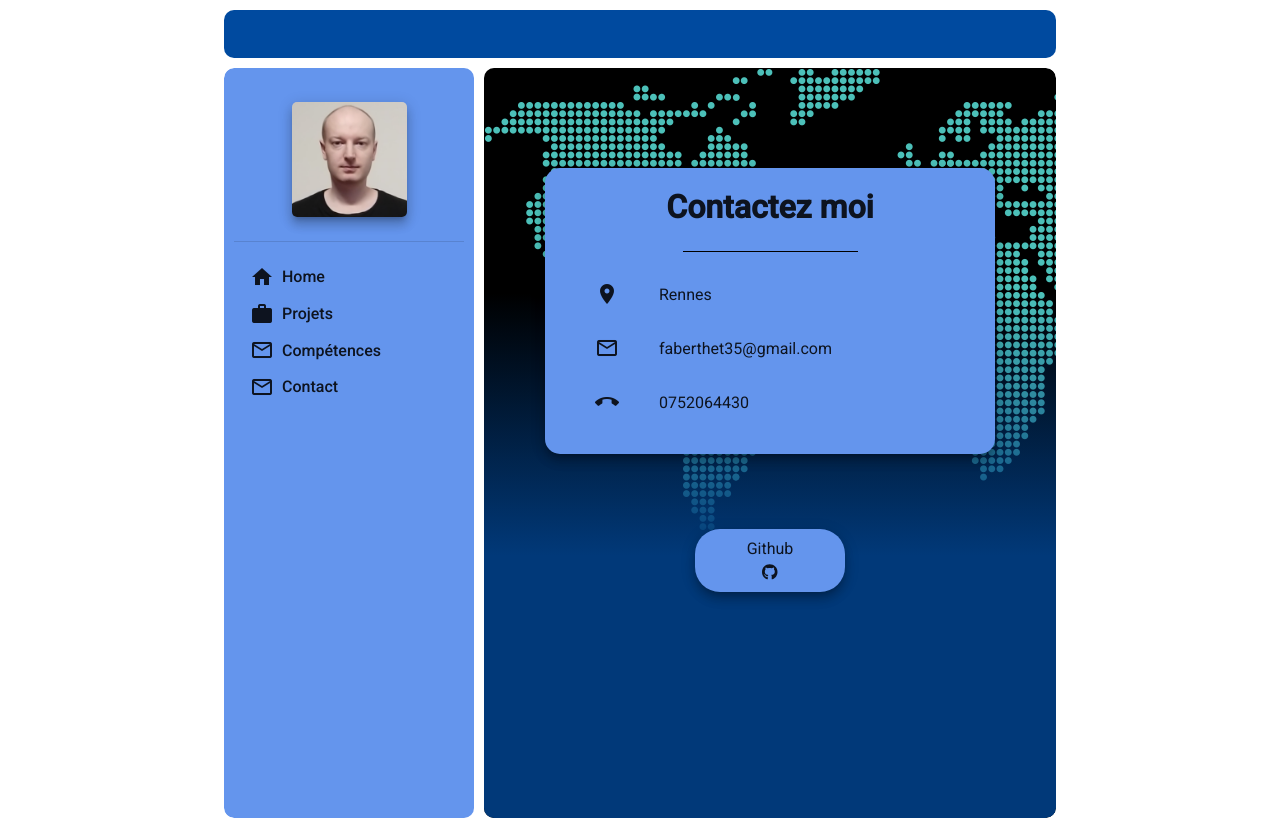
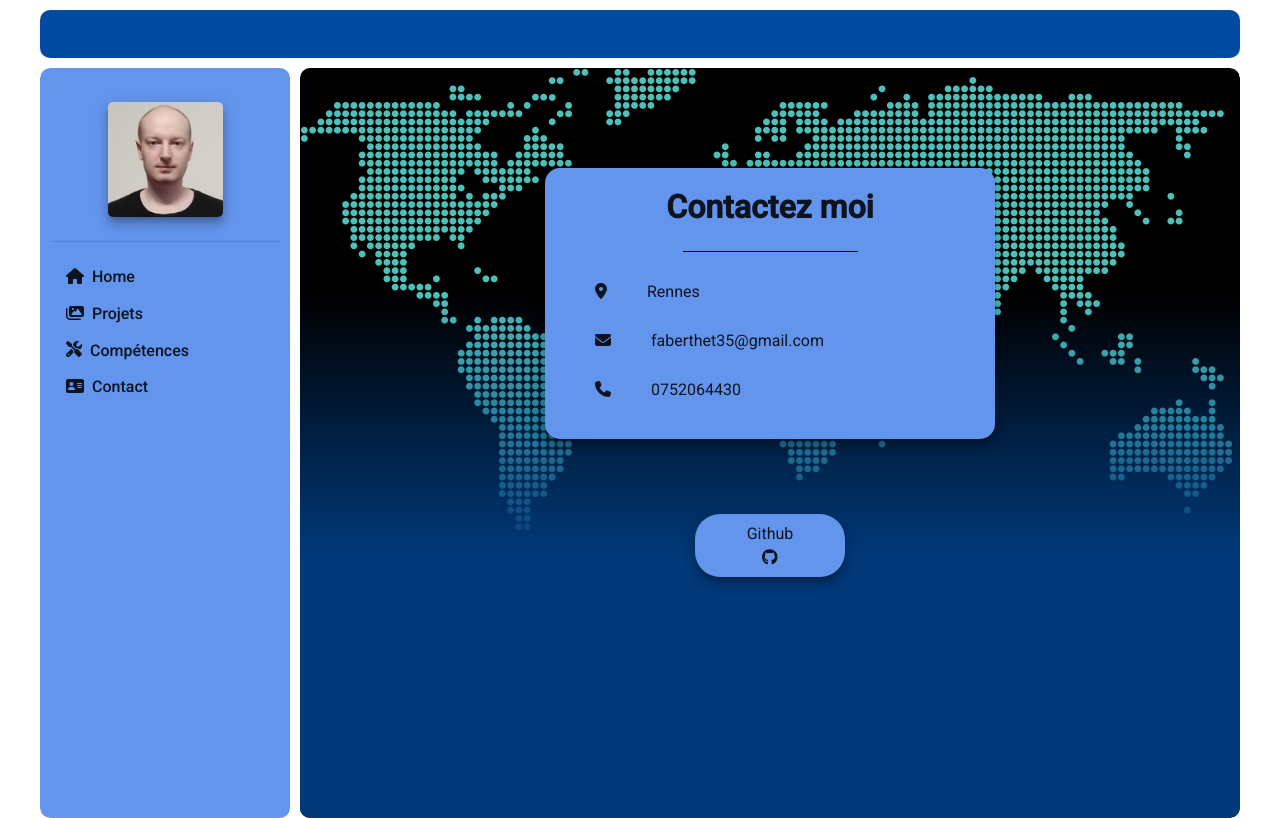
Before and after one commit to faberthet/cv, an Angular app: page /contact in a window 1280 px wide. Built offline with nearby package versions, Linux system fonts and the light colour scheme.

Commit message:
fa icons

```diff
--- a/src/app/app.component.css
+++ b/src/app/app.component.css
@@ -1,6 +1,6 @@
 
 .toolbarcontainer{
-    width: 65%;
+    width: 1200px;
     margin: 0 auto;
     height: 3rem ;
     background-color: #004a9f;
@@ -28,7 +28,7 @@
 
 mat-sidenav-container{
     background: transparent;
-   width: 65%;
+   width: 1200px;
 margin: 0 auto;
 margin-top: 10px;
 border-radius: 10px;
@@ -90,11 +90,15 @@ a{
 mat-icon{
     margin-right: 8px;
 }
+.sidenav-icon{
+    margin-right: 8px;
+}
 
 mat-divider{
 
     margin-bottom: 16px;
 }
+
 
 @media only screen and (max-width: 991px) {
     mat-sidenav-content{
@@ -110,3 +114,8 @@ mat-divider{
     }
 
 }
+@media only screen and (max-width: 1226px) {
+    mat-sidenav-container, .toolbarcontainer{
+        width: 98%;
+    }
+}
--- a/src/app/app.component.html
+++ b/src/app/app.component.html
@@ -16,25 +16,25 @@
     <mat-divider></mat-divider>
     <a routerLink="/">
       <button mat-button class="item">
-        <mat-icon>home</mat-icon>
+        <fa-icon class="sidenav-icon" [icon]="faHouse" ></fa-icon>
         <span>Home</span>
       </button>
     </a>
     <a routerLink="/projets">
       <button mat-button class="item">
-        <mat-icon>work</mat-icon>
+        <fa-icon class="sidenav-icon" [icon]="faImages" ></fa-icon>
         <span>Projets</span>
       </button>
     </a>
     <a routerLink="/competences">
       <button mat-button class="item">
-        <mat-icon>mail_outline</mat-icon>
+        <fa-icon class="sidenav-icon" [icon]="faScrewdriver" ></fa-icon>
         <span>Compétences</span>
       </button>
     </a>
     <a routerLink="/contact">
       <button mat-button class="item">
-        <mat-icon>mail_outline</mat-icon>
+        <fa-icon class="sidenav-icon" [icon]="faAdress" ></fa-icon>
         <span>Contact</span>
       </button>
     </a>
--- a/src/app/app.component.ts
+++ b/src/app/app.component.ts
@@ -2,7 +2,9 @@ import { Component, OnInit, ViewChild } from '@angular/core';
 import { MatSidenav } from '@angular/material/sidenav';
 import { BreakpointObserver, BreakpointState } from '@angular/cdk/layout'
 
-import { faBars } from '@fortawesome/free-solid-svg-icons';
+import { faBars,faScrewdriverWrench,faImages,faHouse,faAddressCard } from '@fortawesome/free-solid-svg-icons';
+
+
 
 @Component({
   selector: 'app-root',
@@ -12,6 +14,10 @@ import { faBars } from '@fortawesome/free-solid-svg-icons';
 export class AppComponent implements OnInit{
 
   faBars= faBars;
+  faScrewdriver=faScrewdriverWrench
+  faImages=faImages
+  faHouse=faHouse
+  faAdress=faAddressCard
 
   @ViewChild(MatSidenav, { static: true }) sidenav!: MatSidenav;
 
--- a/src/app/pages/contact/contact.component.html
+++ b/src/app/pages/contact/contact.component.html
@@ -3,9 +3,9 @@
     <div class="contactcadre mat-elevation-z8">
         <h1>Contactez moi</h1>
         <div class="trait"></div>
-        <div class="item"><mat-icon class="icotem">place</mat-icon> Rennes</div>
-        <div class="item"><mat-icon class="icotem">mail_outline</mat-icon> faberthet35@gmail.com</div>
-        <div class="item"><mat-icon class="icotem">call_end</mat-icon> 0752064430</div>
+        <div class="item"><fa-icon class="icotem" [icon]="faLocation" ></fa-icon> Rennes</div>
+        <div class="item"><fa-icon class="icotem" [icon]="faEnvelope" ></fa-icon> faberthet35@gmail.com</div>
+        <div class="item"><fa-icon class="icotem" [icon]="faPhone" ></fa-icon> 0752064430</div>
     </div>
     <div class="reso">
         <a class="mat-elevation-z8" href="https://github.com/faberthet" target="_blank">
--- a/src/app/pages/contact/contact.component.ts
+++ b/src/app/pages/contact/contact.component.ts
@@ -1,6 +1,8 @@
 import { Component, OnInit } from '@angular/core';
 import { faGithub } from '@fortawesome/free-brands-svg-icons';
 import { faLinkedin } from '@fortawesome/free-brands-svg-icons';
+import { faLocationDot,faEnvelope as fd, faPhone } from '@fortawesome/free-solid-svg-icons';
+import { faEnvelope } from '@fortawesome/free-regular-svg-icons';
 
 @Component({
   selector: 'app-contact',
@@ -11,6 +13,10 @@ export class ContactComponent implements OnInit {
   faGithub=faGithub
   faLinkedin= faLinkedin
 
+  faLocation=faLocationDot
+  faEnvelope=fd
+  faPhone=faPhone
+
   constructor() { }
 
   ngOnInit(): void {
--- a/src/app/pages/projets/projet/projet.component.css
+++ b/src/app/pages/projets/projet/projet.component.css
@@ -1,4 +1,5 @@
 .item{
+    padding: 0 5px;
 padding-top: 5px;
 }
 h3{
--- a/src/app/pages/projets/projets.component.css
+++ b/src/app/pages/projets/projets.component.css
@@ -6,20 +6,20 @@
 }
 .projectsContent{
     width: 100%;
-    min-height: calc(100% - 3rem - 5px); /* - .radio height - .projet padding top */
+    min-height: calc(100% - 3rem ); /* - .radio height - .projet padding top */
     display: flex;
     flex-wrap:wrap;
     justify-content:space-evenly;
-   padding-top: 5px;
+   /* padding-top: 5px; */
 
 }
 .projet{
-    width: calc(30% + 4px);
+    width: 30%;
     height: 325px;
     background-color: rgb(43, 90, 74);
     /* margin: 2px; */
     border-radius: 15px;
-    padding: 10px;
+    margin-top: 10px;
 }
 
 .radio{
@@ -36,7 +36,7 @@
     text-transform: uppercase;
 }
 
-@media only screen and (max-width: 1770px) {
+/* @media only screen and (max-width: 1770px) {
     .projet{
         width: calc(30% + 2px);
  }
@@ -83,8 +83,11 @@
     width: 45%;
   }
 }
-@media only screen and (max-width: 720px) {
+ */
+@media only screen and (max-width: 675px) {
     .projet{
-   width: 95%;
+   width: 43%;
+
  }
+
 }
```
